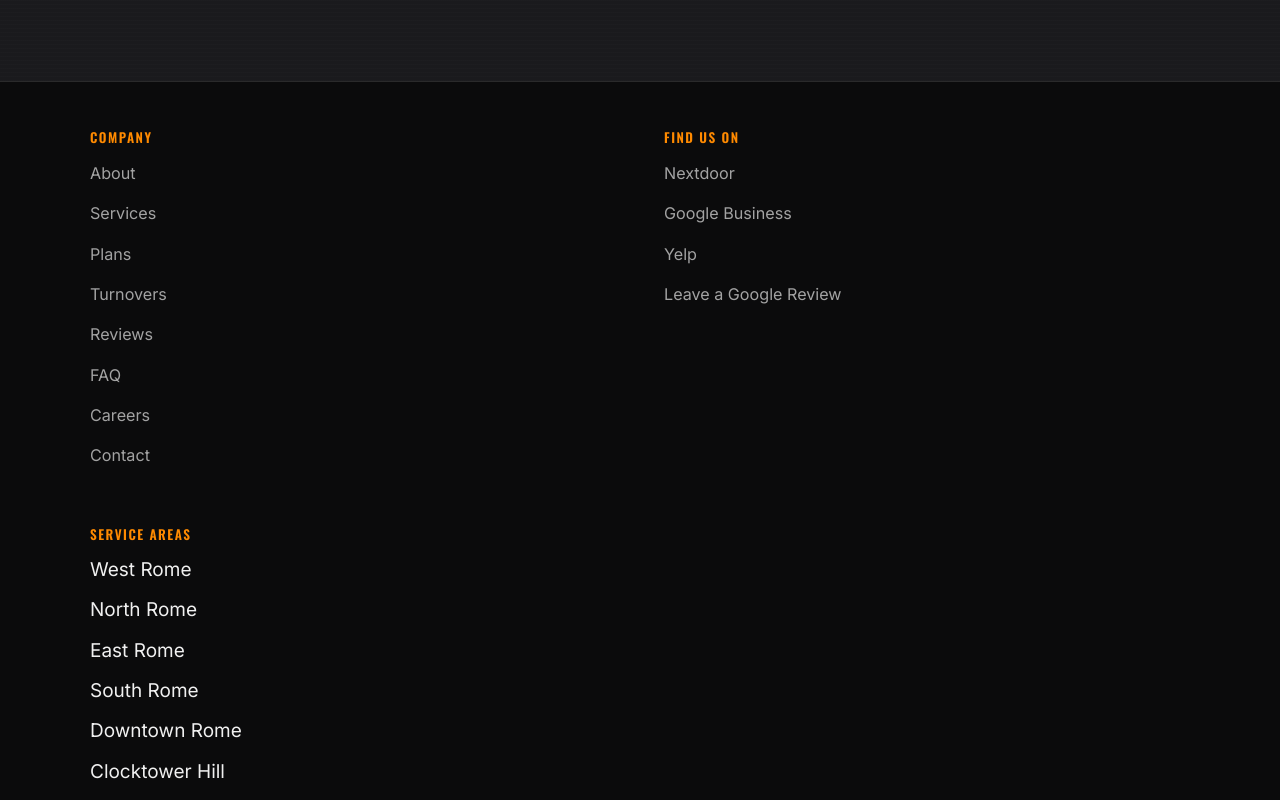
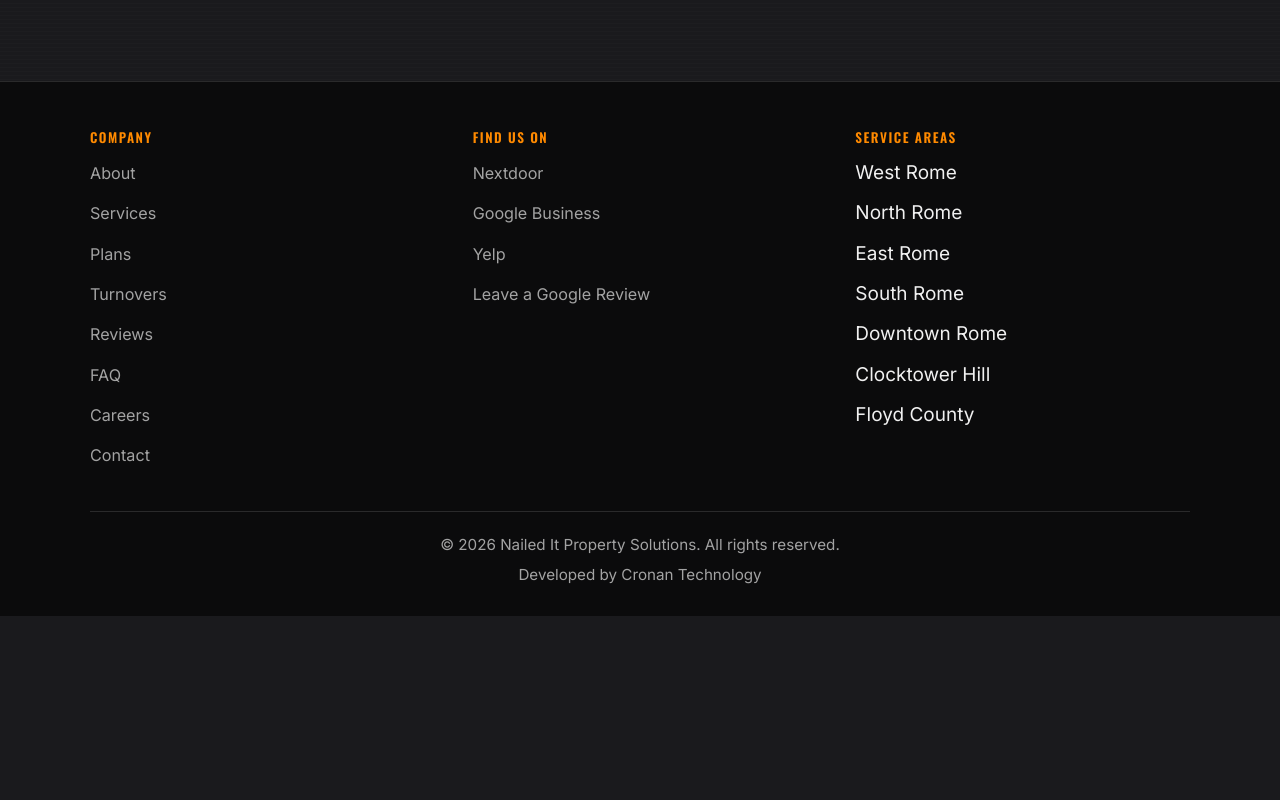
Before and after one commit to Cwill2778/nigms-app, a React (Vite) app: page / in a window 1280 px wide. Shown: the part 7640-8440 px from the top of the page. After the commit the page ends 8256 px from the top, so only its background shows below. Built offline with nearby package versions, Linux system fonts and the light colour scheme; no server answers; the database is empty.

Commit message:
Footer: 3-column layout for pages, links, and service areas

```diff
--- a/src/components/Footer.css
+++ b/src/components/Footer.css
@@ -58,7 +58,7 @@
 /* Column links */
 .footer-links {
   display: grid;
-  grid-template-columns: 1fr 1fr;
+  grid-template-columns: 1fr 1fr 1fr;
   gap: 32px;
   margin-bottom: 32px;
 }
```
